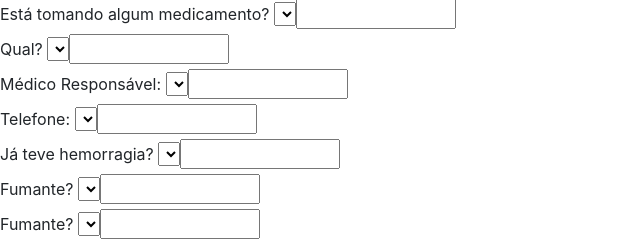
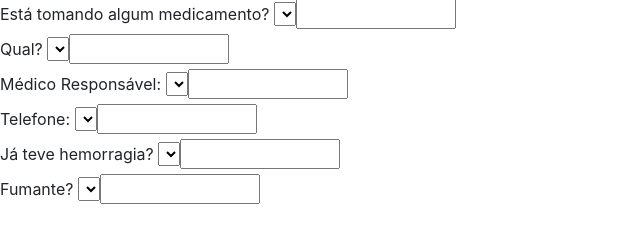
Before and after one commit to ifpb-sr/sisriso, a Flask app: template templates/ clientes/clientes.html in a window 1280 px wide. Shown: the part 899-1143 px from the top of the page, without its empty margins (0-640 px from the left). After the commit the page ends 1103 px from the top, so only its background shows below. Run offline with Flask 2, Linux system fonts and the light colour scheme; the template is opened without the code that fills it, so the values that code supplies are empty; some libraries are stand-ins or nearby versions.

Commit message:
Update and rename templates/ clientes/clientes.html to  templates/ clientes/clientes.html

```diff
--- a/templates/ clientes/clientes.html
+++ b/templates/ clientes/clientes.html
@@ -195,11 +195,7 @@
 			<input type="text" id="9" name="Fumante?" style="width: 10em"  value="" />
   </div>
 
-				  <div class="area">
-                                <label for="9">Fumante?</label>
-                                <select name="Fumantew id="9">
-			<input type="text" id="9" name="Fumante?" style="width: 10em"  value="" />
-  </div>
+
 
 
 
```
